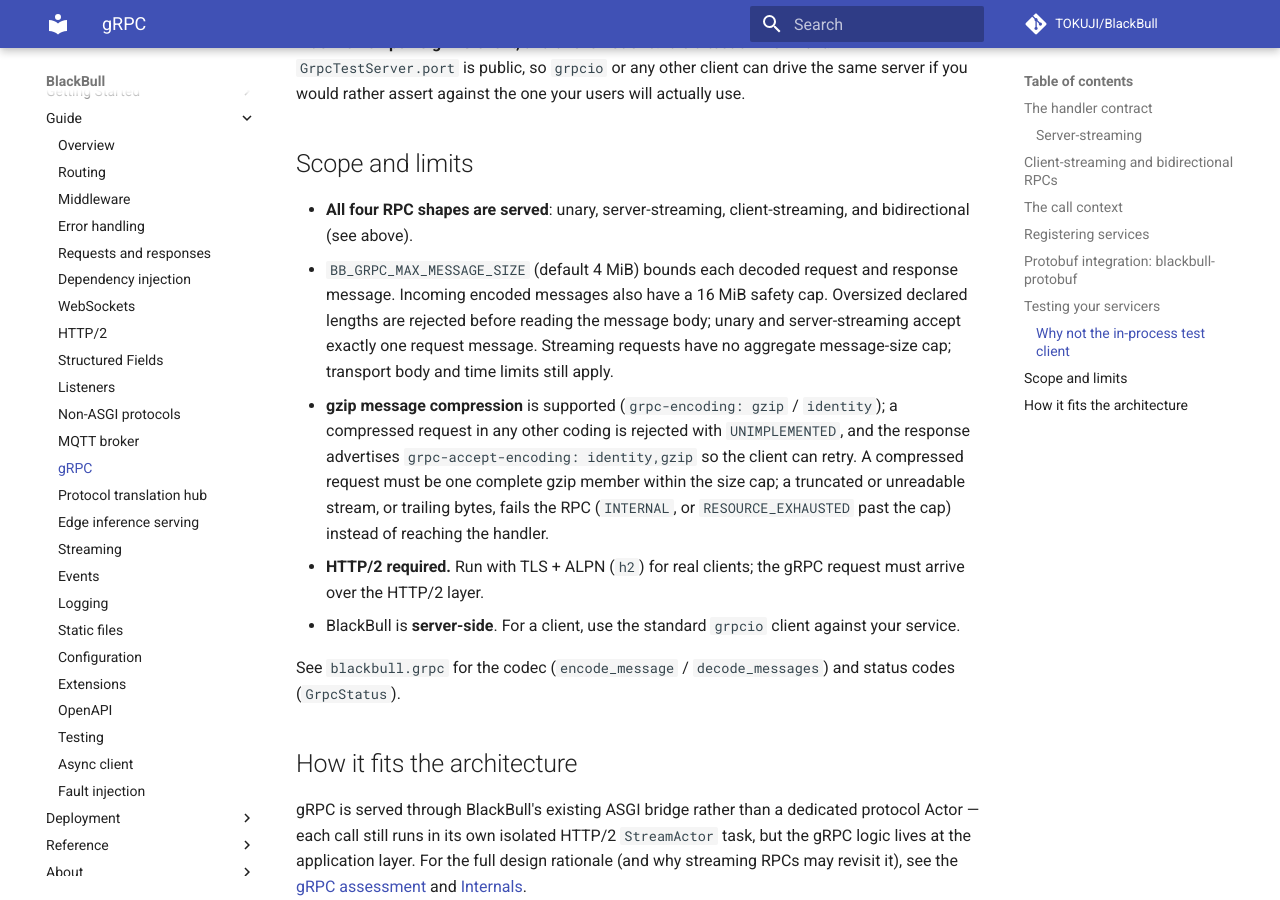
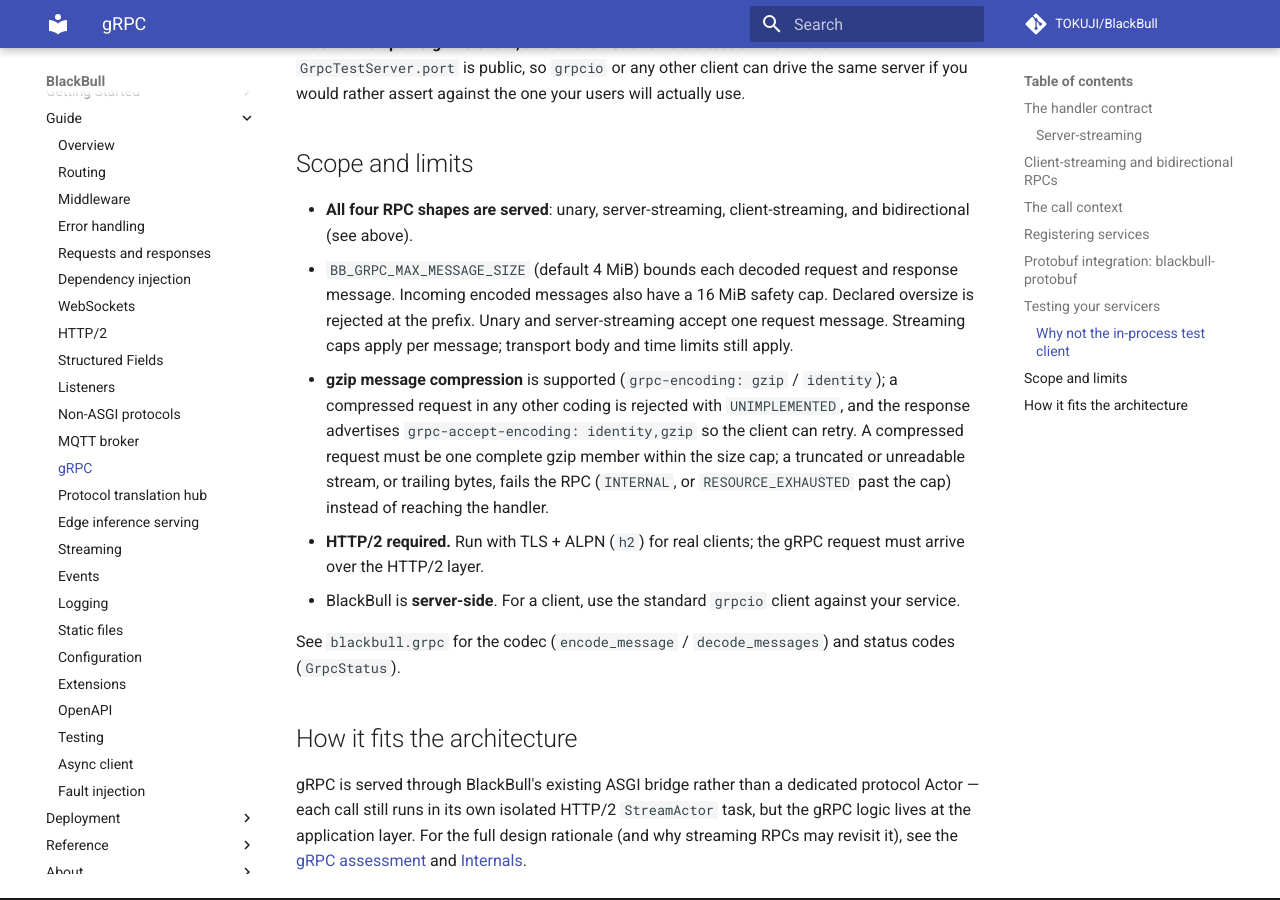
Before and after one commit to TOKUJI/BlackBull, an MkDocs documentation site: the page built from docs/guide/grpc.md, in a window 1280 px wide and 900 px high, scrolled down 5921 px. Built offline with MkDocs 1.6.1 and Material for MkDocs 9.7.7, drawn with Linux system fonts in a browser that asks for light colours; comment, search, counter and statistics services are not loaded.

```diff
--- a/docs/guide/grpc.md
+++ b/docs/guide/grpc.md
@@ -290,10 +290,9 @@
   client-streaming, and bidirectional (see above).
 - `BB_GRPC_MAX_MESSAGE_SIZE` (default 4 MiB) bounds each decoded request and
   response message. Incoming encoded messages also have a 16 MiB safety cap.
-  Oversized declared lengths are rejected before reading the message body;
-  unary and server-streaming accept exactly one request message. Streaming
-  requests have no aggregate message-size cap; transport body and time limits
-  still apply.
+  Declared oversize is rejected at the prefix. Unary and server-streaming
+  accept one request message. Streaming caps apply per message; transport body
+  and time limits still apply.
 - **gzip message compression** is supported (`grpc-encoding: gzip` /
   `identity`); a compressed request in any other coding is rejected with
   `UNIMPLEMENTED`, and the response advertises
```
Also changed, not shown: bench/results/v0811-bla345-abba/followup.md (added, +20 -0 lines), bench/results/v0811-bla345-abba/report.md (+1 -1 lines), 7 other files.
